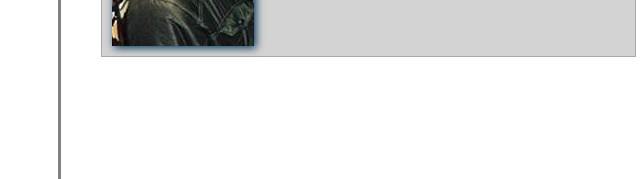
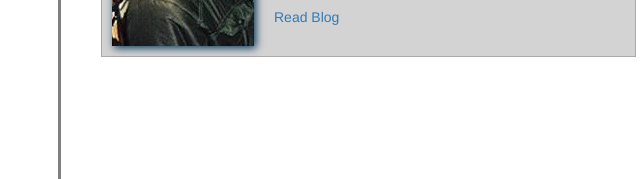
Before and after one commit to bbgrabbag/portfolio_DEPRECATED, a plain HTML site: page index.html at #!/about-me in a window 1280 px wide. Shown: the part 414-593 px from the top of the page, 564-1204 px from the left. Drawn offline with nearby package versions, Linux system fonts and the light colour scheme; some packages are replaced by stand-ins of ours; a script that the page names is missing.

Commit message:
added clock and blog

```diff
--- a/templates/about-me.html
+++ b/templates/about-me.html
@@ -9,6 +9,7 @@
             <b>If you are interested in working together, please reach out!</b>
             <p>-Ben</p>
             <div>
+                <a href="https://btdev.tumblr.com/"><span>Read Blog</span></a>
             </div>
         </div>
     </div>
```
